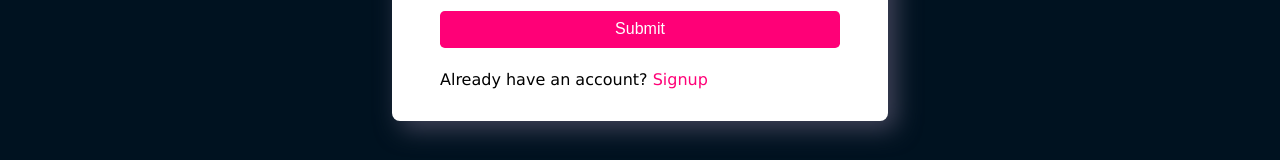
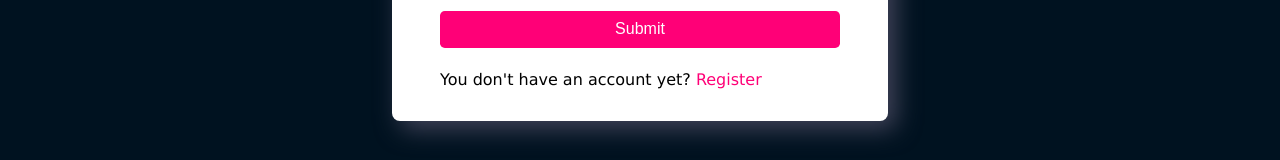
Before and after one commit to SurreySideProjects/LinkUp, a React (Create React App) app in the folder client/: page /login in a window 1280 px wide. Shown: the part 468-628 px from the top of the page. Built offline with nearby package versions, Linux system fonts and the light colour scheme.

Commit message:
addings linkes to register, and changing "signup" to "register"

```diff
--- a/client/src/App.js
+++ b/client/src/App.js
@@ -38,7 +38,7 @@
   }, [cookies, navigate, removeCookie]);
   const Logout = () => {
     removeCookie("token");
-    navigate("/signup");
+    navigate("/register");
   };
   return (
     <>
--- a/client/src/components/Login/Login.js
+++ b/client/src/components/Login/Login.js
@@ -89,7 +89,7 @@
             </div>
             <button type="submit">Submit</button>
             <span>
-            Already have an account? <Link to={"/signup"}>Signup</Link>
+            You don't have an account yet? <Link to={"/register"}>Register</Link>
             </span>
         </form>
         <ToastContainer />
--- a/client/src/index.js
+++ b/client/src/index.js
@@ -5,6 +5,7 @@
 import { BrowserRouter, Route, Routes } from 'react-router-dom';
 import NoPage from './components/NoPage/NoPage';
 import Login from './components/Login/Login';
+import Register from './components/Register/Register';
 
 const root = ReactDOM.createRoot(document.getElementById('root'));
 root.render(
@@ -12,7 +13,7 @@
     <Routes>
         <Route path="/" element={<App />}/>
         <Route path="/login" element={<Login />}/>
-        <Route path="/register" element={<Login />}/>
+        <Route path="/register" element={<Register />}/>
         <Route path="*" element={<NoPage />} />
     </Routes>
   </BrowserRouter>
```
